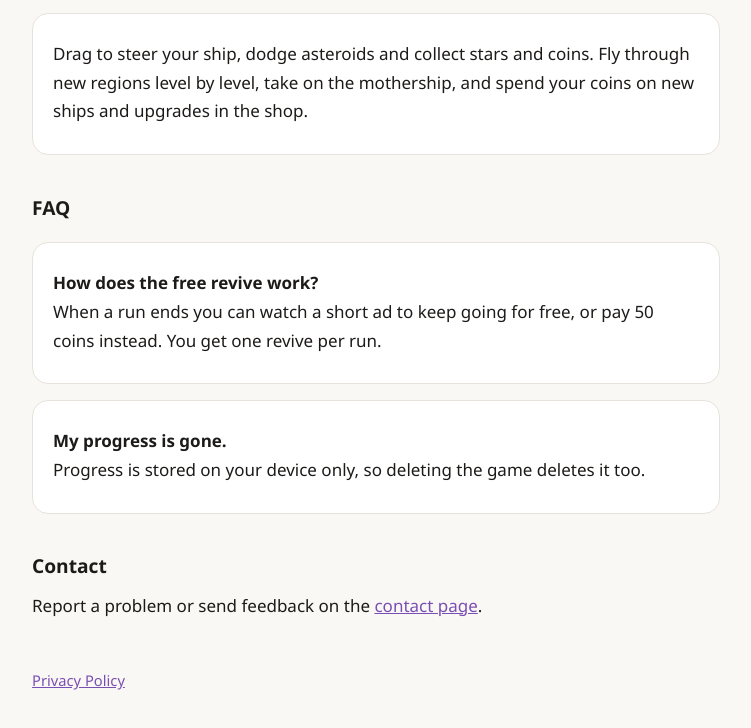
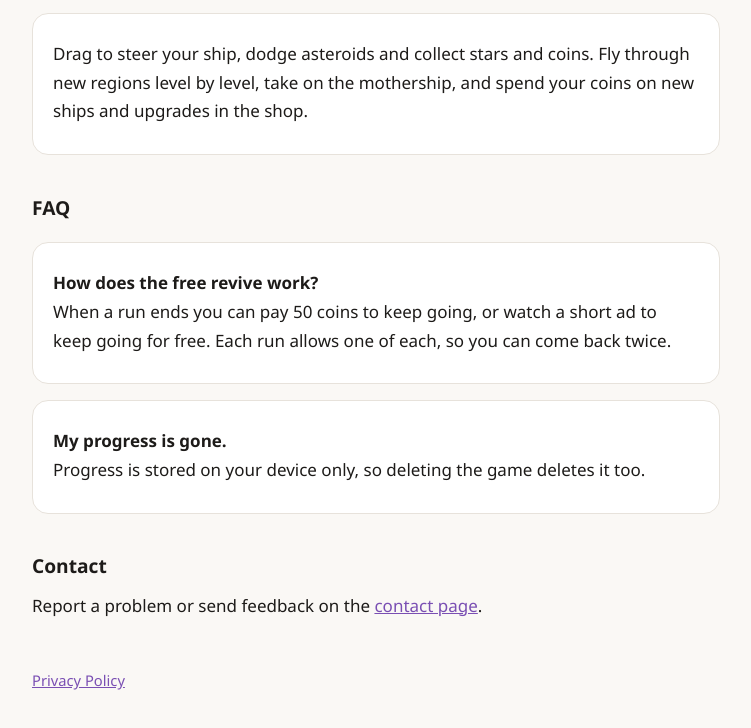
Before and after one commit to kritmanorote/kritmanorote.github.io, a plain HTML site: page skydodge/index.html in a window 1280 px wide. Shown: the part 122-850 px from the top of the page, without its empty margins (264-1015 px from the left). Drawn offline with Linux system fonts and the light colour scheme.

Commit message:
Sky Dodge FAQ: two revives per run
Co-Authored-By: Claude Opus 5.5 <noreply@anthropic.com>
Claude-Session: https://claude.ai/code/session_017MFNXj1PYcubsZvyPkme24

```diff
--- a/skydodge/index.html
+++ b/skydodge/index.html
@@ -26,7 +26,7 @@
   <h2>FAQ</h2>
   <div class="card">
     <p><strong>How does the free revive work?</strong><br>
-    When a run ends you can watch a short ad to keep going for free, or pay 50 coins instead. You get one revive per run.</p>
+    When a run ends you can pay 50 coins to keep going, or watch a short ad to keep going for free. Each run allows one of each, so you can come back twice.</p>
   </div>
   <div class="card">
     <p><strong>My progress is gone.</strong><br>
```
